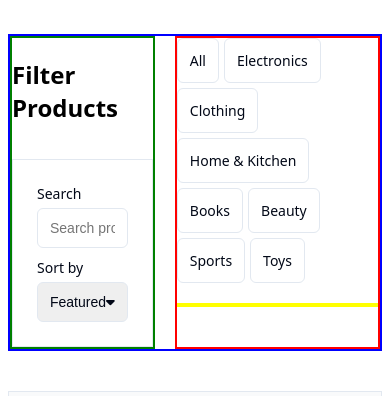
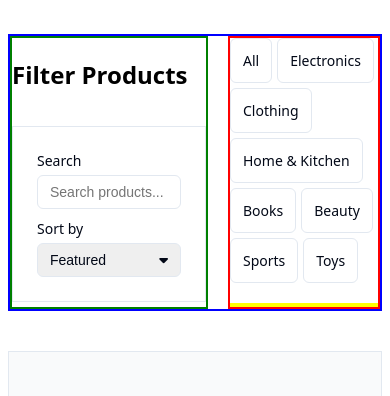
Before and after one commit to KostasRafael/ShopDream, a plain HTML site: page products.html in a window 390 px wide. Shown: the part 80-476 px from the top of the page. Drawn offline with Linux system fonts and the light colour scheme; no server answers.

Commit message:
responsive desightn on products page

```diff
--- a/assets/components/filter-products/filter-products.css
+++ b/assets/components/filter-products/filter-products.css
@@ -32,7 +32,7 @@
 .search-input,
 .sort-button {
   width: 100%;
-  height: 40px;
+  aspect-ratio: 8/1;
   border: 0.8px solid rgb(226, 232, 240);
   border-radius: 6px;
 }
```
